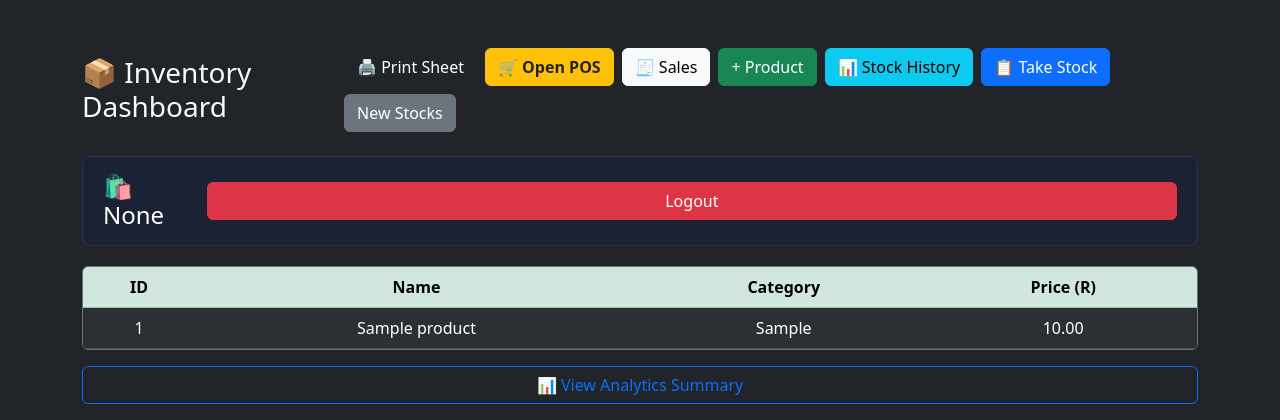
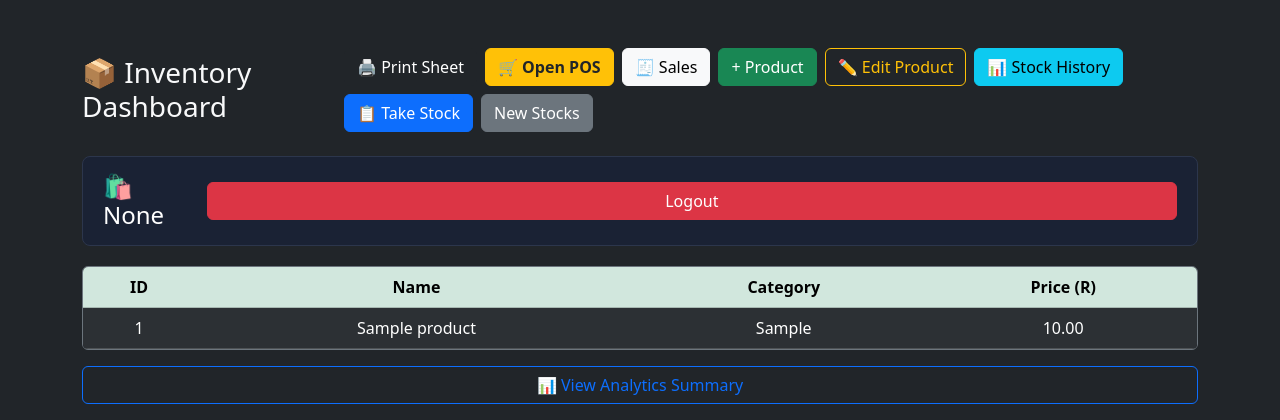
Before and after one commit to Haroon-Nkopa/flask-inventory-app, a Flask app: page /shop in a window 1280 px wide. Shown: the top 420 px of the page. Run offline with Flask 3, Linux system fonts and the light colour scheme; a user stored in the database is signed in; tables that the repository leaves empty hold one stand-in row (values such as "Sample post"); some libraries are stand-ins or nearby versions.

Commit message:
Add 'Edit Product' button to shop template

```diff
--- a/app/templates/main/shop.html
+++ b/app/templates/main/shop.html
@@ -23,6 +23,7 @@
         <a href="{{ url_for('main.pos') }}" class="btn btn-warning text-dark fw-bold">🛒 Open POS</a>
         <a href="{{ url_for('main.sales_history') }}" class="btn btn-light">🧾 Sales</a>
         <a href="{{ url_for('main.add_product') }}" class="btn btn-success">+ Product</a>
+        <a href="{{ url_for('main.edit_product_page') }}" class="btn btn-outline-warning">✏️ Edit Product</a>
         <a href="{{ url_for('main.stock_history') }}" class="btn btn-info">📊 Stock History</a>
         <a href="{{ url_for('main.take_stock') }}" class="btn btn-primary">📋 Take Stock</a>
         <a href="{{ url_for('main.new_stocks') }}" class="btn btn-secondary">New Stocks</a>
```
